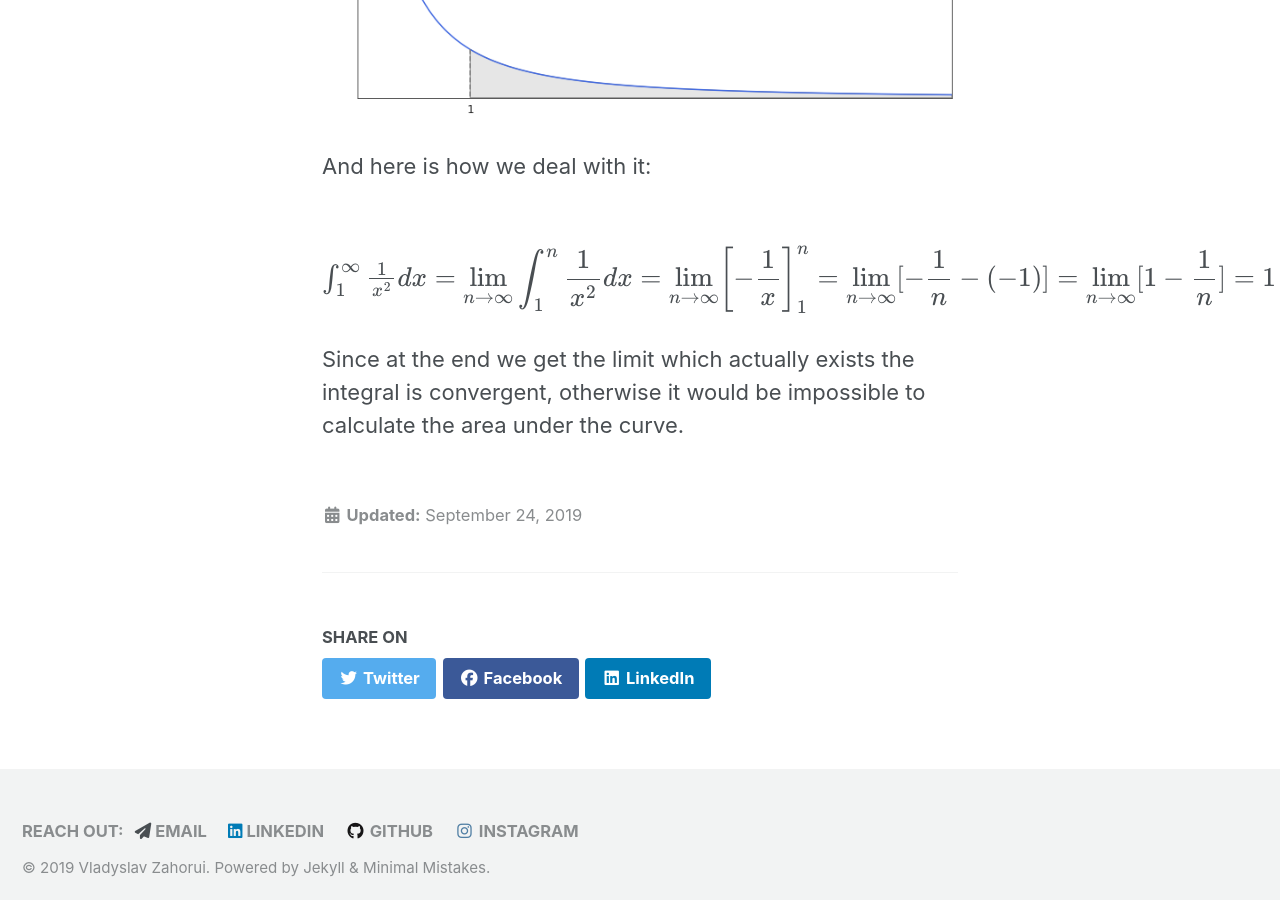
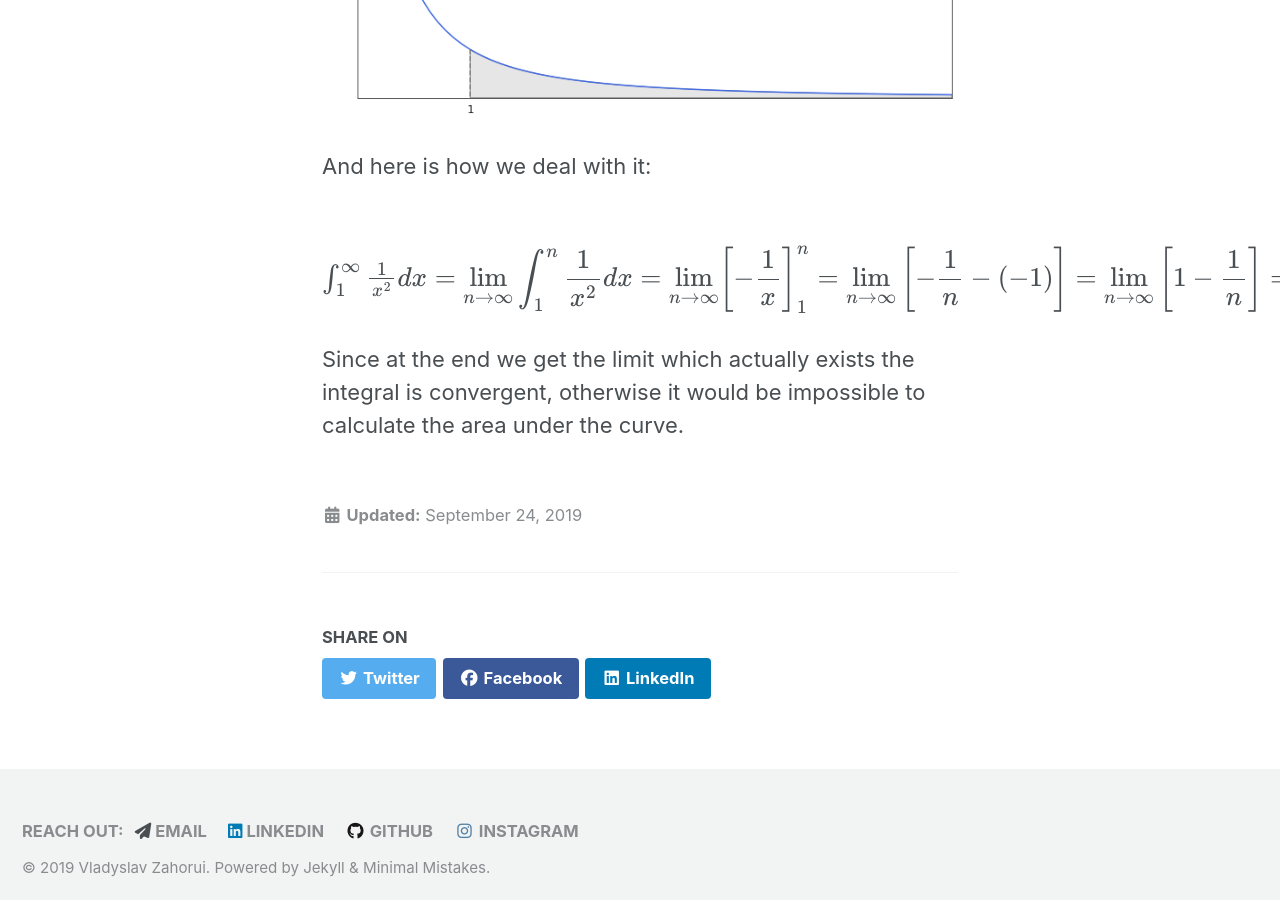
Before and after one commit to vzahorui/vzahorui.github.io, a Jekyll site: the page built from _posts/2019-09-24-integrals.md, in a window 1280 px wide and 900 px high, scrolled down 4666 px. Built offline with Jekyll 4.4.1, drawn with Linux system fonts in a browser that asks for light colours; cached includes are drawn as plain includes; nearby versions of some CDN libraries; formulas are drawn with MathJax 3.

Commit message:
Update 2019-09-24-integrals.md

```diff
--- a/_posts/2019-09-24-integrals.md
+++ b/_posts/2019-09-24-integrals.md
@@ -65,6 +65,6 @@ Say we have the following function $f(x)=\frac{1}{x^2}$ and we want to know the
 And here is how we deal with it:
 
 &nbsp;&nbsp;&nbsp;&nbsp;
-$\int_1^\infty \frac{1}{x^2}dx = \displaystyle{\lim_{n \to \infty}} \int_1^n \frac{1}{x^2}dx = \displaystyle{\lim_{n \to \infty}} \left[-\frac{1}{x}\right]_ 1^n = \displaystyle{\lim_{n \to \infty}} [-\frac{1}{n} - (-1)] = \displaystyle{\lim_{n \to \infty}} [1 -\frac{1}{n}] = 1$
+$\int_1^\infty \frac{1}{x^2}dx = \displaystyle{\lim_{n \to \infty}} \int_1^n \frac{1}{x^2}dx = \displaystyle{\lim_{n \to \infty}} \left[-\frac{1}{x}\right]_ 1^n = \displaystyle{\lim_{n \to \infty}} \left[-\frac{1}{n} - (-1)\right] = \displaystyle{\lim_{n \to \infty}} \left[1 -\frac{1}{n}\right] = 1$
 
 Since at the end we get the limit which actually exists the integral is convergent, otherwise it would be impossible to calculate the area under the curve.
```
